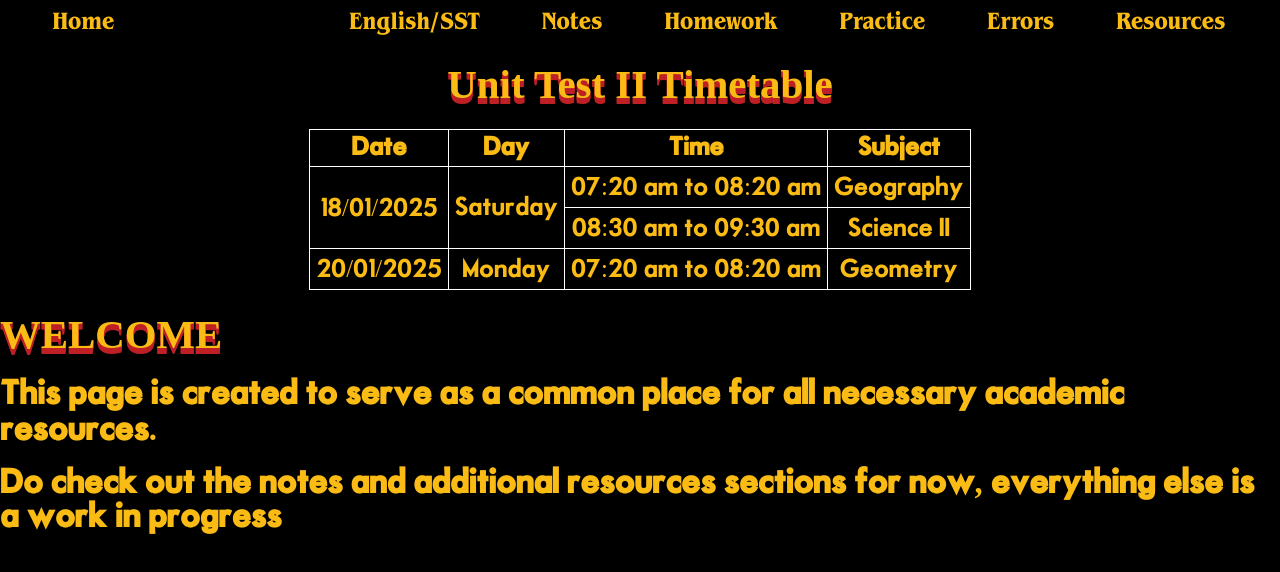
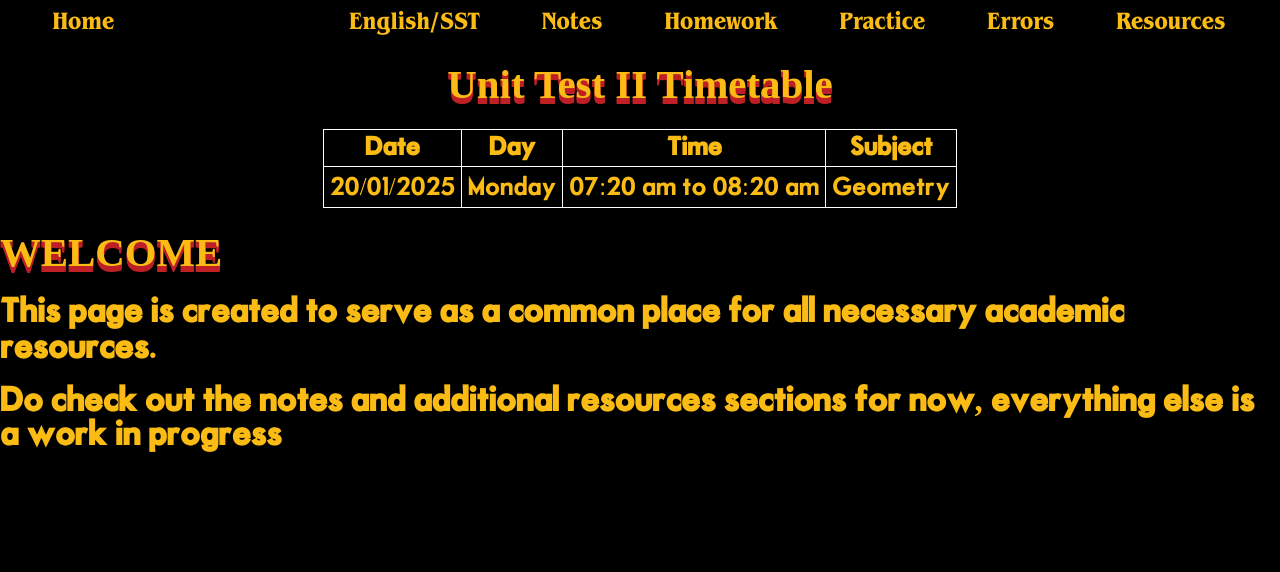
Before and after one commit to DhanushVDPT/sgvnext, a Next.js app: page / in a window 1280 px wide. Shown: the top 572 px of the page. Built offline with nearby package versions, Linux system fonts and the light colour scheme; a web font is replaced by a local one.

Commit message:
Update index.js removed 18 jan

```diff
--- a/pages/index.js
+++ b/pages/index.js
@@ -19,16 +19,6 @@ export default function Page() {
                     </thead>
                     <tbody>
                         <tr>
-                            <td rowSpan={2}>18/01/2025</td>
-                            <td rowSpan={2}>Saturday</td>
-                            <td>07:20 am to 08:20 am</td>
-                            <td>Geography</td>
-                        </tr>
-                        <tr>
-                            <td>08:30 am to 09:30 am</td>
-                            <td>Science II</td>
-                        </tr>
-                        <tr>
                             <td>20/01/2025</td>
                             <td>Monday</td>
                             <td>07:20 am to 08:20 am</td>
```
